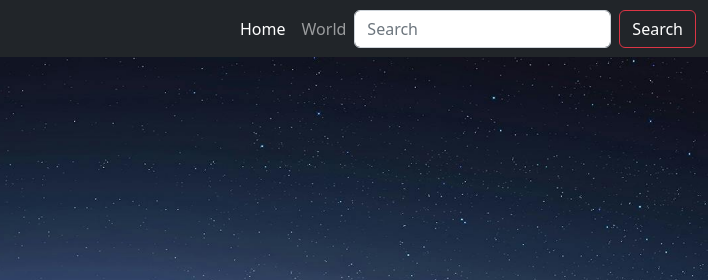
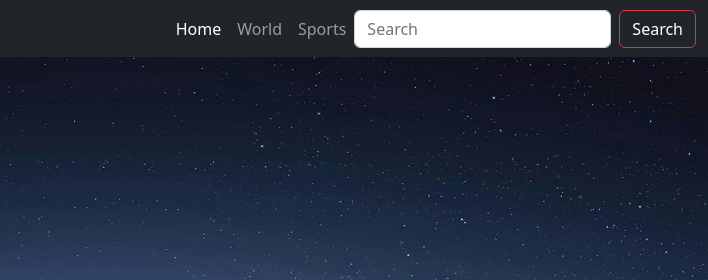
Before and after one commit to mkhashaba/BootstrapLabTwo, a plain HTML site: page index.html in a window 1280 px wide. Shown: the top 280 px of the page, 572-1280 px from the left. Drawn offline with nearby package versions, Linux system fonts and the light colour scheme.

Commit message:
second commit

```diff
--- a/index.html
+++ b/index.html
@@ -30,6 +30,9 @@
           <li class="nav-item">
             <a class="nav-link" href="#">World</a>
           </li>
+          <li class="nav-item">
+            <a class="nav-link" href="#">Sports</a>
+          </li>
         </ul>
         <form class="d-flex" role="search">
             <input class="form-control me-2" type="search" placeholder="Search" aria-label="Search">
@@ -37,7 +40,6 @@
         </form>
       </div>
     </div>
-
   </nav>
 
   <!-- Carousel -->
```
